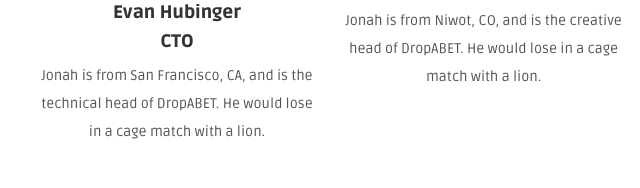
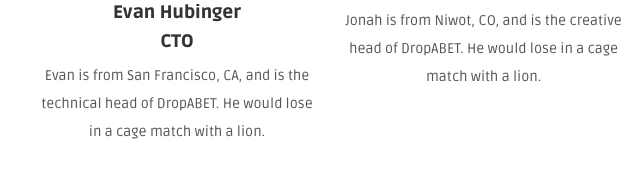
Before and after one commit to evhub/DropOFF, a plain HTML site: page index.html in a window 1280 px wide. Shown: the part 6577-6765 px from the top of the page, 463-1103 px from the left. Drawn offline with nearby package versions, Linux system fonts and the light colour scheme.

Commit message:
Minor typo fixes

```diff
--- a/index.html
+++ b/index.html
@@ -448,7 +448,7 @@
                     <img class="img-circle" src="assets/img/Evan.jpg" style="width:80%">
                     <h4>Evan Hubinger</h4>
                     <h4>CTO</h4>
-                    <p>Jonah is from San Francisco, CA, and is the technical head of DropABET. He would lose in a cage match with a lion.</p>
+                    <p>Evan is from San Francisco, CA, and is the technical head of DropABET. He would lose in a cage match with a lion.</p>
                 </div>
                 <div class="col-lg-4 centered">
                     <img class="img-circle" src="assets/img/Jonah.jpg" style="width:80%">
```
